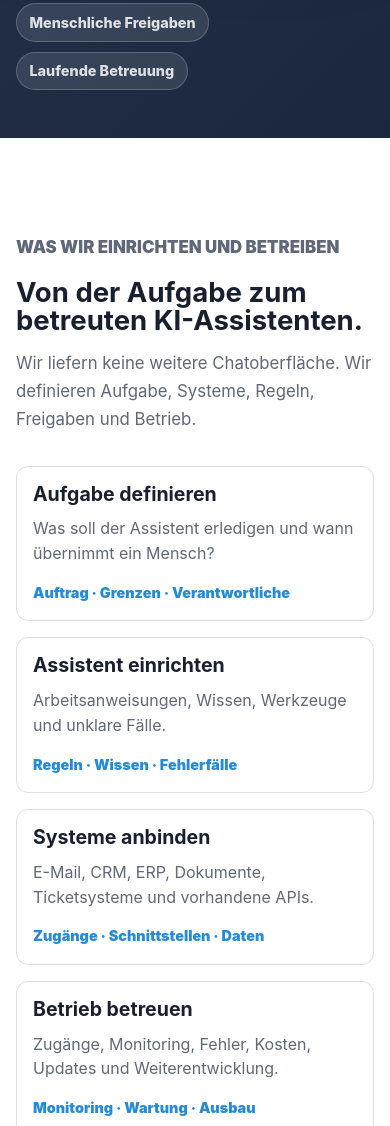
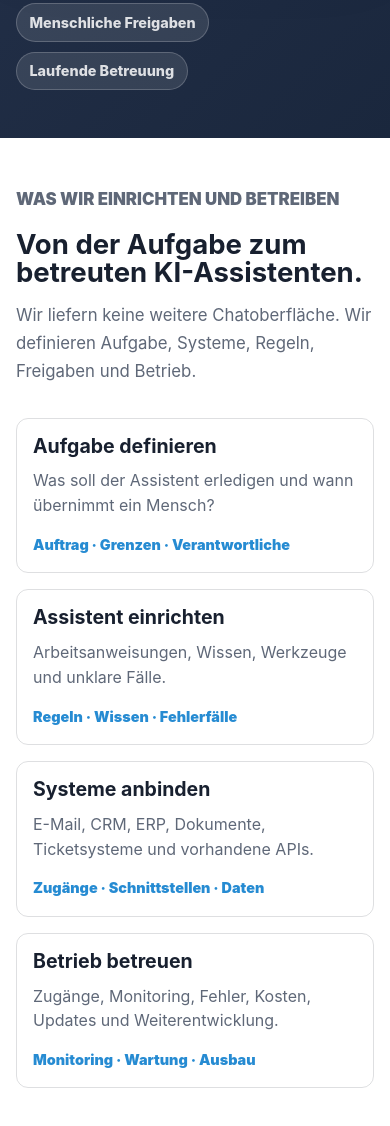
Before and after one commit to Sw0rdf1sh1/ki-agenten-pilotkunden, a website: page index.html in a window 390 px wide. Shown: the part 1752-2878 px from the top of the page. Drawn offline with Linux system fonts and the light colour scheme.

Commit message:
fix: widen mobile section layout

```diff
--- a/assets/styles.css
+++ b/assets/styles.css
@@ -1076,8 +1076,26 @@ textarea {
     padding-top: 5.4rem;
   }
 
+  .section {
+    padding: 3rem 1.25rem;
+  }
+
+  .confidence-strip,
+  .site-footer {
+    padding-left: 1.25rem;
+    padding-right: 1.25rem;
+  }
+
   .hero-copy,
-  .workflow-visual {
+  .workflow-visual,
+  .section-heading,
+  .before-after,
+  .operations-layout,
+  .price-layout,
+  .expansion-panel,
+  .provider-layout,
+  .contact-section,
+  .lead-form {
     justify-self: stretch;
     max-width: none;
     width: 100%;
@@ -1151,6 +1169,7 @@ textarea {
 
   .service-grid {
     gap: 1rem;
+    width: 100%;
   }
 
   .service-grid article,
```
